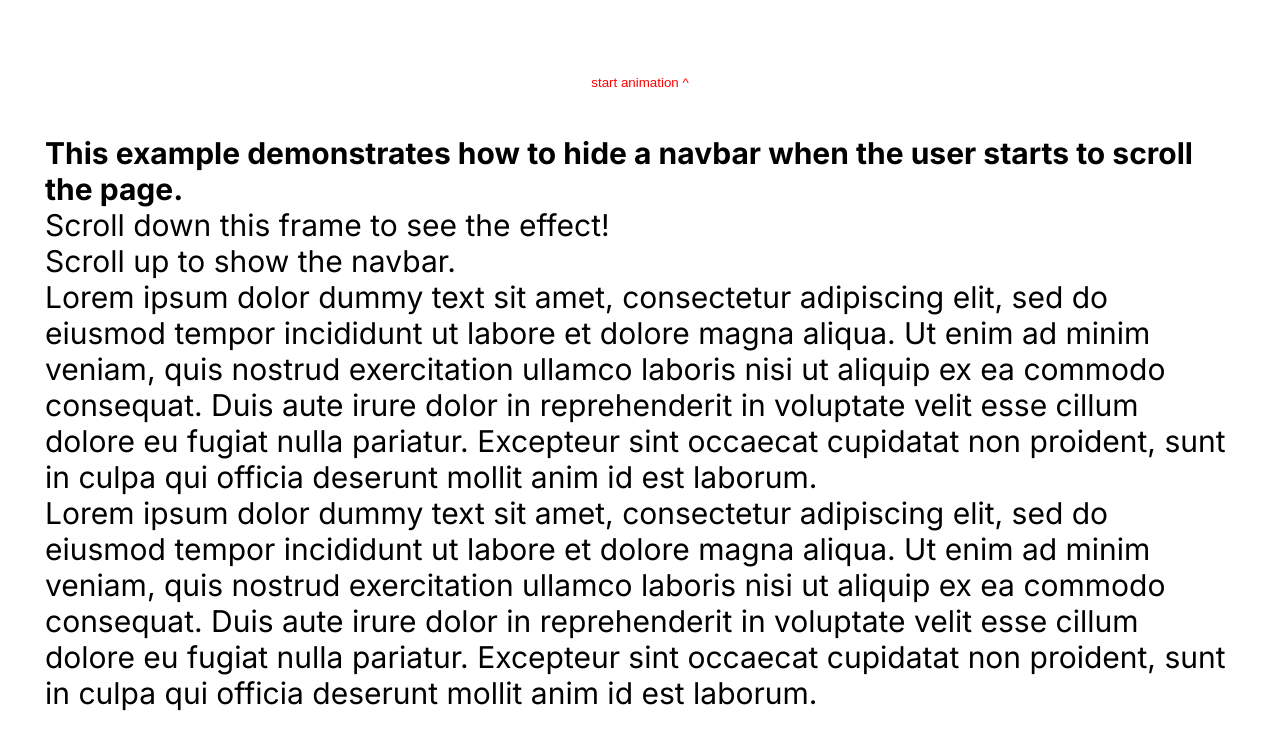
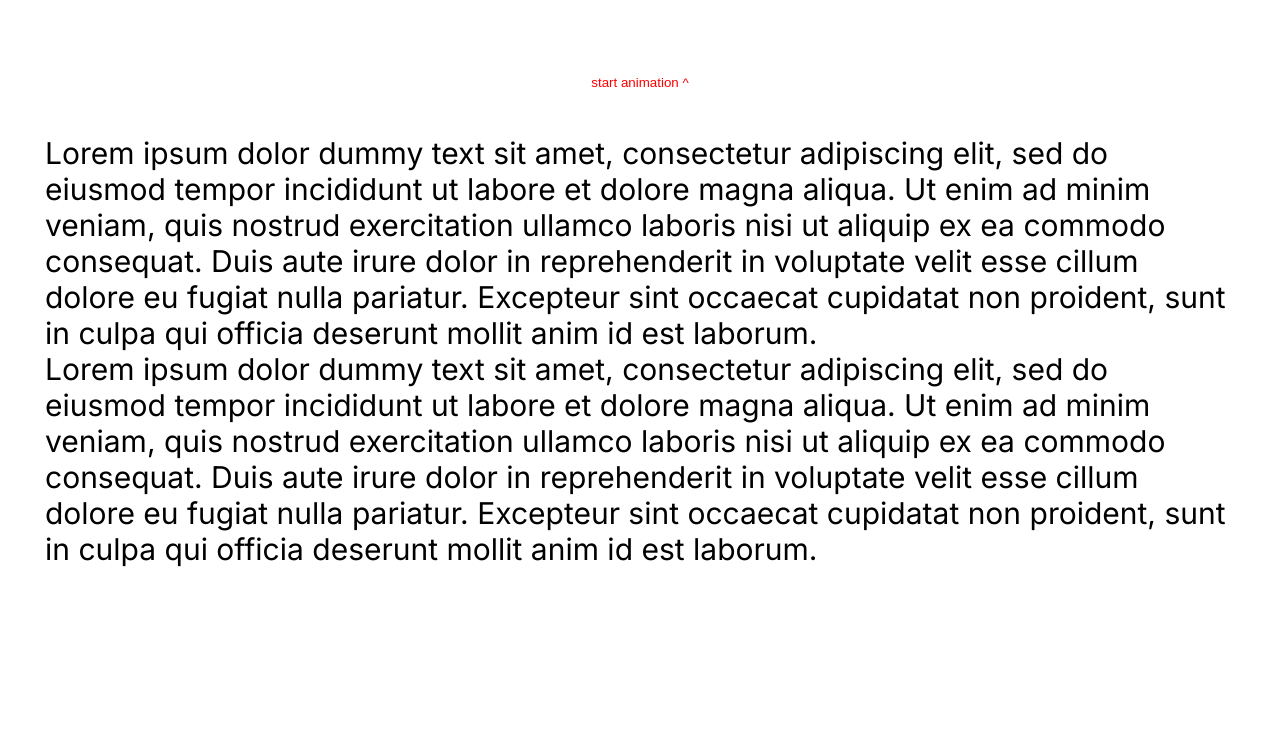
Before and after one commit to Cakenumber1/fake-redirect-animation, a Next.js app: page / in a window 1280 px wide. Shown: the top 750 px of the page. Built offline with nearby package versions, Linux system fonts and the light colour scheme.

Commit message:
fix text

```diff
--- a/src/app/page.tsx
+++ b/src/app/page.tsx
@@ -139,9 +139,6 @@ export default function Home() {
                 </button>
 
                 <div className={styles.content}>
-                    <p><b>This example demonstrates how to hide a navbar when the user starts to scroll the page.</b></p>
-                    <p>Scroll down this frame to see the effect!</p>
-                    <p>Scroll up to show the navbar.</p>
                     <p>Lorem ipsum dolor dummy text sit amet, consectetur adipiscing elit, sed do eiusmod tempor incididunt
                         ut labore et dolore magna aliqua. Ut enim ad minim veniam, quis nostrud exercitation ullamco laboris
                         nisi ut aliquip ex ea commodo consequat. Duis aute irure dolor in reprehenderit in voluptate velit
```
